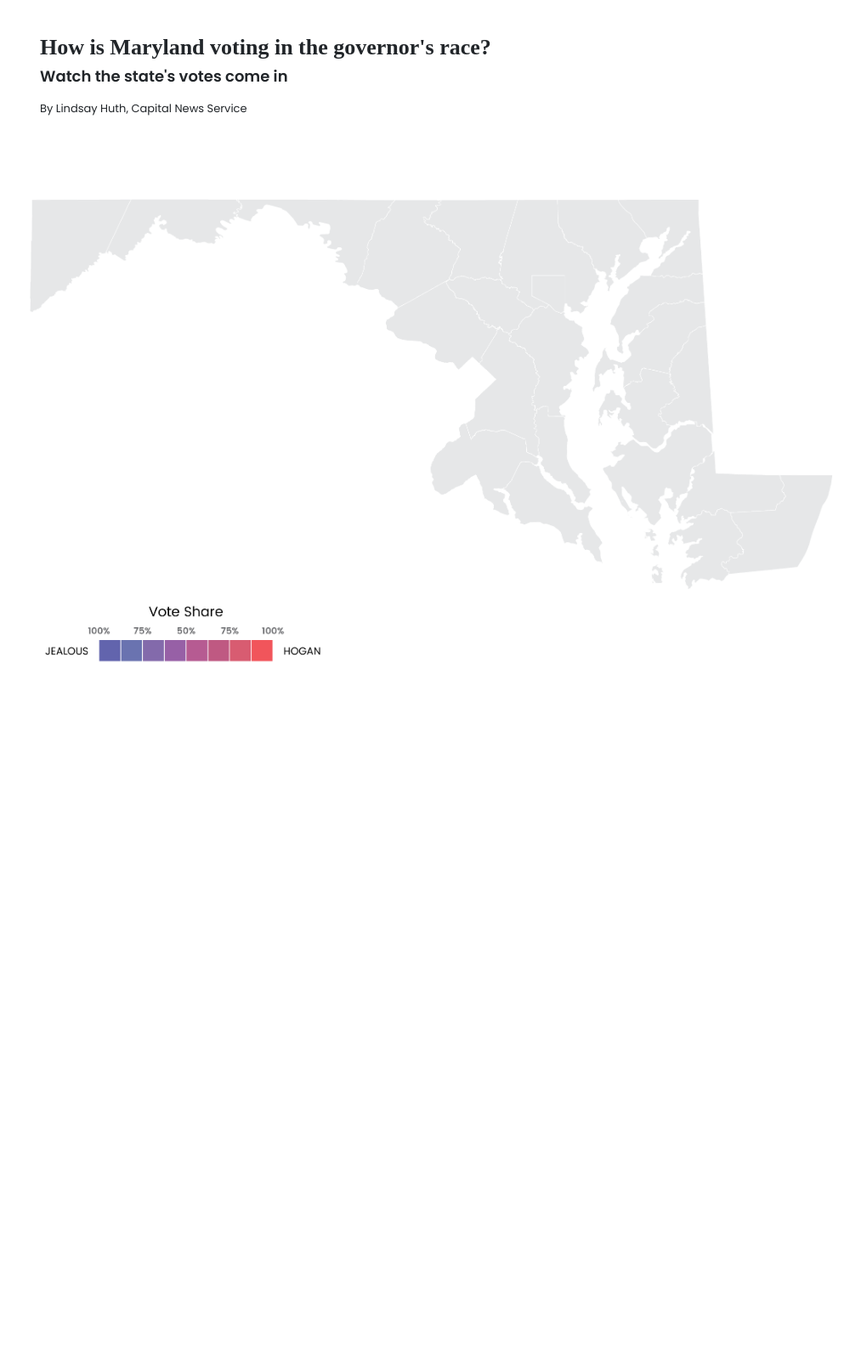
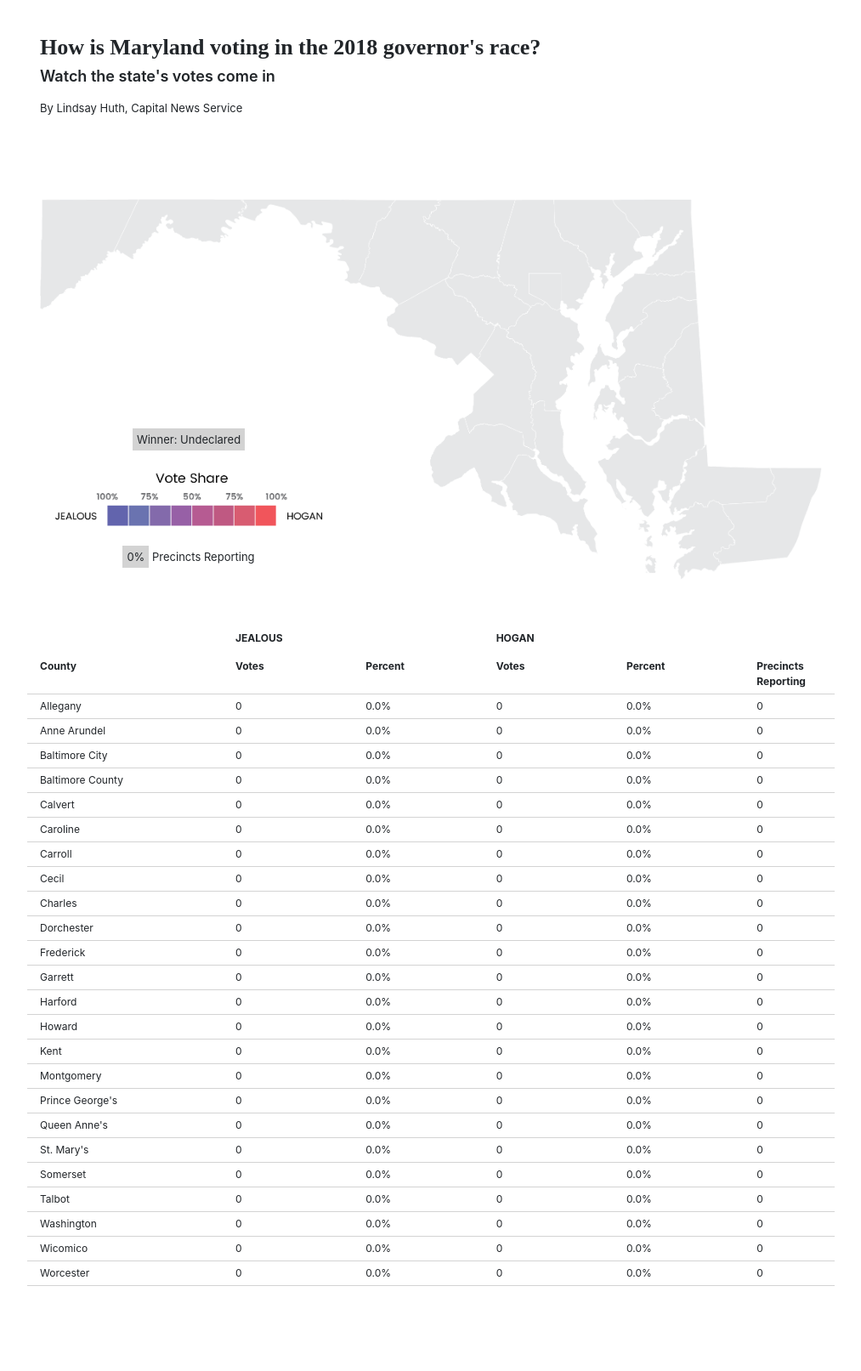
Before and after one commit to lindsaymarie403/election-night-app, a PHP site: page / in a window 1280 px wide. Shown: the part 15-1628 px from the top of the page at 85% size, without its empty margins (133-1146 px from the left). Before the commit the page ends 794 px from the top, so only its background shows below. Run offline with PHP 8.4, Linux system fonts and the light colour scheme; some libraries are stand-ins or nearby versions; some web fonts are replaced.

Commit message:
built map, legend + table

```diff
--- a/css/customstyles.css
+++ b/css/customstyles.css
@@ -14,14 +14,12 @@
 }
 
 #subtitle {
-  font-family: 'Poppins';
   font-size: 18px;
   font-weight: 600;
   margin-bottom: 15px;
 }
 
 #byline {
-  font-family: 'Poppins';
   font-size: 13px;
   font-weight: 400;
 }
@@ -34,6 +32,79 @@
   width: 100%;
 }
 
+#legend-image {
+  margin: 10px 0px 10px 0px;
+}
+
 #legend {
+  text-align: center;
+  font-size: 13px;
+  margin-bottom: 50px;
+}
 
+#winner {
+  background-color: #d3d3d3;
+  padding: 5px;
 }
+
+#pct {
+  background-color: #d3d3d3;
+  padding: 5px;
+}
+
+#table {
+  font-size: 12px;
+  margin-top: 50px;
+  margin-bottom: 100px;
+}
+
+.table-row {
+  border-bottom: 1px solid #d3d3d3;
+}
+
+.cell {
+  float: left;
+  padding: 5px 0px 5px 0px;
+}
+
+.head-row {
+  font-weight: 700;
+}
+
+#candidates-row {
+  border-bottom: none;
+}
+
+.candidates {
+  text-transform: uppercase;
+}
+
+/*media queries*/
+@media (min-width: 768px) {
+  #map {
+    position: relative;
+  }
+  #legend {
+    position: absolute;
+    margin-bottom: 0px;
+    bottom: 0px;
+  }
+}
+
+@media (max-width: 768px) {
+  #map {
+    padding-top: 30px;
+  }
+  #legend {
+    padding-left: 25px;
+    padding-right: 25px;
+    margin-left: auto;
+    margin-right: auto;
+  }
+  #title, #subtitle, #byline {
+    text-align: center;
+  }
+  #table {
+    font-size: 11px;
+  }
+}
--- a/index.html
+++ b/index.html
@@ -7,7 +7,7 @@
     <meta http-equiv="X-UA-Compatible" content="IE=edge">
     <meta name="viewport" content="width=device-width, initial-scale=1">
 
-    <title>Maryland Governor's Race</title>
+    <title>Maryland 2018 Governor's Race</title>
 
     <link href="css/bootstrap.min.css" rel="stylesheet">
     <link href="css/customstyles.css" rel="stylesheet">
@@ -23,19 +23,237 @@
 
        <div class="row" id="top-block">
          <div class="col-sm-10 offset-sm-1">
-         <p id="title">How is Maryland voting in the governor's race?</p>
-         <p id="subtitle">Watch the state's votes come in</p>
-         <p id="byline">By Lindsay Huth, Capital News Service</p>
+           <p id="title">How is Maryland voting in the 2018 governor's race?</p>
+           <p id="subtitle">Watch the state's votes come in</p>
+           <p id="byline">By Lindsay Huth, Capital News Service</p>
+         </div>
        </div>
 
        <div class="row" id="map">
+         <div class="col-lg-4 col-md-5 col-sm-10 offset-md-1" id="legend">
+           <span id="winner">Winner: Undeclared</span>
+           <img src="assets/legend.png" id="legend-image">
+           <p id="precincts"><span id="pct">0%</span> Precincts Reporting</p>
+         </div>
          <div class="col-sm-10 offset-sm-1">
            <img src="assets/state.png" id="map-image">
          </div>
-         <div class="col-md-4 offset-md-1" id="legend">
-           <img src="assets/legend.png" id="legend-image">
+       </div>
+       <div class="row" id="table">
+         <div class="col-sm-10 offset-sm-1 col-12 table-row head-row" id="candidates-row">
+           <div class="col-3 cell"></div>
+           <div class="col-4 cell candidates">
+             <div class="col-2 cell">Jealous</div>
+             <div class="col-2 cell"></div>
+           </div>
+           <div class="col-4 cell candidates">
+             <div class="col-2 cell">Hogan</div>
+             <div class="col-2 cell"></div>
+           </div>
+           <div class="col-1 cell"></div>
+         </div>
+         <div class="col-sm-10 offset-sm-1 col-12 table-row head-row">
+           <div class="col-3 cell">County</div>
+           <div class="col-2 cell">Votes</div>
+           <div class="col-2 cell">Percent</div>
+           <div class="col-2 cell">Votes</div>
+           <div class="col-2 cell">Percent</div>
+           <div class="col-1 cell">Precincts Reporting</div>
+         </div>
+         <div class="col-sm-10 offset-sm-1 col-12 table-row">
+           <div class="col-3 cell">Allegany</div>
+           <div class="col-2 cell">0</div>
+           <div class="col-2 cell">0.0%</div>
+           <div class="col-2 cell">0</div>
+           <div class="col-2 cell">0.0%</div>
+           <div class="col-1 cell">0</div>
+         </div>
+         <div class="col-sm-10 offset-sm-1 col-12 table-row">
+           <div class="col-3 cell">Anne Arundel</div>
+           <div class="col-2 cell">0</div>
+           <div class="col-2 cell">0.0%</div>
+           <div class="col-2 cell">0</div>
+           <div class="col-2 cell">0.0%</div>
+           <div class="col-1 cell">0</div>
+         </div>
+         <div class="col-sm-10 offset-sm-1 col-12 table-row">
+           <div class="col-3 cell">Baltimore City</div>
+           <div class="col-2 cell">0</div>
+           <div class="col-2 cell">0.0%</div>
+           <div class="col-2 cell">0</div>
+           <div class="col-2 cell">0.0%</div>
+           <div class="col-1 cell">0</div>
+         </div>
+         <div class="col-sm-10 offset-sm-1 col-12 table-row">
+           <div class="col-3 cell">Baltimore County</div>
+           <div class="col-2 cell">0</div>
+           <div class="col-2 cell">0.0%</div>
+           <div class="col-2 cell">0</div>
+           <div class="col-2 cell">0.0%</div>
+           <div class="col-1 cell">0</div>
+         </div>
+         <div class="col-sm-10 offset-sm-1 col-12 table-row">
+           <div class="col-3 cell">Calvert</div>
+           <div class="col-2 cell">0</div>
+           <div class="col-2 cell">0.0%</div>
+           <div class="col-2 cell">0</div>
+           <div class="col-2 cell">0.0%</div>
+           <div class="col-1 cell">0</div>
+         </div>
+         <div class="col-sm-10 offset-sm-1 col-12 table-row">
+           <div class="col-3 cell">Caroline</div>
+           <div class="col-2 cell">0</div>
+           <div class="col-2 cell">0.0%</div>
+           <div class="col-2 cell">0</div>
+           <div class="col-2 cell">0.0%</div>
+           <div class="col-1 cell">0</div>
+         </div>
+         <div class="col-sm-10 offset-sm-1 col-12 table-row">
+           <div class="col-3 cell">Carroll</div>
+           <div class="col-2 cell">0</div>
+           <div class="col-2 cell">0.0%</div>
+           <div class="col-2 cell">0</div>
+           <div class="col-2 cell">0.0%</div>
+           <div class="col-1 cell">0</div>
+         </div>
+         <div class="col-sm-10 offset-sm-1 col-12 table-row">
+           <div class="col-3 cell">Cecil</div>
+           <div class="col-2 cell">0</div>
+           <div class="col-2 cell">0.0%</div>
+           <div class="col-2 cell">0</div>
+           <div class="col-2 cell">0.0%</div>
+           <div class="col-1 cell">0</div>
+         </div>
+         <div class="col-sm-10 offset-sm-1 col-12 table-row">
+           <div class="col-3 cell">Charles</div>
+           <div class="col-2 cell">0</div>
+           <div class="col-2 cell">0.0%</div>
+           <div class="col-2 cell">0</div>
+           <div class="col-2 cell">0.0%</div>
+           <div class="col-1 cell">0</div>
+         </div>
+         <div class="col-sm-10 offset-sm-1 col-12 table-row">
+           <div class="col-3 cell">Dorchester</div>
+           <div class="col-2 cell">0</div>
+           <div class="col-2 cell">0.0%</div>
+           <div class="col-2 cell">0</div>
+           <div class="col-2 cell">0.0%</div>
+           <div class="col-1 cell">0</div>
+         </div>
+         <div class="col-sm-10 offset-sm-1 col-12 table-row">
+           <div class="col-3 cell">Frederick</div>
+           <div class="col-2 cell">0</div>
+           <div class="col-2 cell">0.0%</div>
+           <div class="col-2 cell">0</div>
+           <div class="col-2 cell">0.0%</div>
+           <div class="col-1 cell">0</div>
+         </div>
+         <div class="col-sm-10 offset-sm-1 col-12 table-row">
+           <div class="col-3 cell">Garrett</div>
+           <div class="col-2 cell">0</div>
+           <div class="col-2 cell">0.0%</div>
+           <div class="col-2 cell">0</div>
+           <div class="col-2 cell">0.0%</div>
+           <div class="col-1 cell">0</div>
+         </div>
+         <div class="col-sm-10 offset-sm-1 col-12 table-row">
+           <div class="col-3 cell">Harford</div>
+           <div class="col-2 cell">0</div>
+           <div class="col-2 cell">0.0%</div>
+           <div class="col-2 cell">0</div>
+           <div class="col-2 cell">0.0%</div>
+           <div class="col-1 cell">0</div>
+         </div>
+         <div class="col-sm-10 offset-sm-1 col-12 table-row">
+           <div class="col-3 cell">Howard</div>
+           <div class="col-2 cell">0</div>
+           <div class="col-2 cell">0.0%</div>
+           <div class="col-2 cell">0</div>
+           <div class="col-2 cell">0.0%</div>
+           <div class="col-1 cell">0</div>
+         </div>
+         <div class="col-sm-10 offset-sm-1 col-12 table-row">
+           <div class="col-3 cell">Kent</div>
+           <div class="col-2 cell">0</div>
+           <div class="col-2 cell">0.0%</div>
+           <div class="col-2 cell">0</div>
+           <div class="col-2 cell">0.0%</div>
+           <div class="col-1 cell">0</div>
+         </div>
+         <div class="col-sm-10 offset-sm-1 col-12 table-row">
+           <div class="col-3 cell">Montgomery</div>
+           <div class="col-2 cell">0</div>
+           <div class="col-2 cell">0.0%</div>
+           <div class="col-2 cell">0</div>
+           <div class="col-2 cell">0.0%</div>
+           <div class="col-1 cell">0</div>
+         </div>
+         <div class="col-sm-10 offset-sm-1 col-12 table-row">
+           <div class="col-3 cell">Prince George's</div>
+           <div class="col-2 cell">0</div>
+           <div class="col-2 cell">0.0%</div>
+           <div class="col-2 cell">0</div>
+           <div class="col-2 cell">0.0%</div>
+           <div class="col-1 cell">0</div>
+         </div>
+         <div class="col-sm-10 offset-sm-1 col-12 table-row">
+           <div class="col-3 cell">Queen Anne's</div>
+           <div class="col-2 cell">0</div>
+           <div class="col-2 cell">0.0%</div>
+           <div class="col-2 cell">0</div>
+           <div class="col-2 cell">0.0%</div>
+           <div class="col-1 cell">0</div>
+         </div>
+         <div class="col-sm-10 offset-sm-1 col-12 table-row">
+           <div class="col-3 cell">St. Mary's</div>
+           <div class="col-2 cell">0</div>
+           <div class="col-2 cell">0.0%</div>
+           <div class="col-2 cell">0</div>
+           <div class="col-2 cell">0.0%</div>
+           <div class="col-1 cell">0</div>
+         </div>
+         <div class="col-sm-10 offset-sm-1 col-12 table-row">
+           <div class="col-3 cell">Somerset</div>
+           <div class="col-2 cell">0</div>
+           <div class="col-2 cell">0.0%</div>
+           <div class="col-2 cell">0</div>
+           <div class="col-2 cell">0.0%</div>
+           <div class="col-1 cell">0</div>
+         </div>
+         <div class="col-sm-10 offset-sm-1 col-12 table-row">
+           <div class="col-3 cell">Talbot</div>
+           <div class="col-2 cell">0</div>
+           <div class="col-2 cell">0.0%</div>
+           <div class="col-2 cell">0</div>
+           <div class="col-2 cell">0.0%</div>
+           <div class="col-1 cell">0</div>
+         </div>
+         <div class="col-sm-10 offset-sm-1 col-12 table-row">
+           <div class="col-3 cell">Washington</div>
+           <div class="col-2 cell">0</div>
+           <div class="col-2 cell">0.0%</div>
+           <div class="col-2 cell">0</div>
+           <div class="col-2 cell">0.0%</div>
+           <div class="col-1 cell">0</div>
+         </div>
+         <div class="col-sm-10 offset-sm-1 col-12 table-row">
+           <div class="col-3 cell">Wicomico</div>
+           <div class="col-2 cell">0</div>
+           <div class="col-2 cell">0.0%</div>
+           <div class="col-2 cell">0</div>
+           <div class="col-2 cell">0.0%</div>
+           <div class="col-1 cell">0</div>
+         </div>
+         <div class="col-sm-10 offset-sm-1 col-12 table-row">
+           <div class="col-3 cell">Worcester</div>
+           <div class="col-2 cell">0</div>
+           <div class="col-2 cell">0.0%</div>
+           <div class="col-2 cell">0</div>
+           <div class="col-2 cell">0.0%</div>
+           <div class="col-1 cell">0</div>
          </div>
        </div>
+      </div>
 
 
 
```
